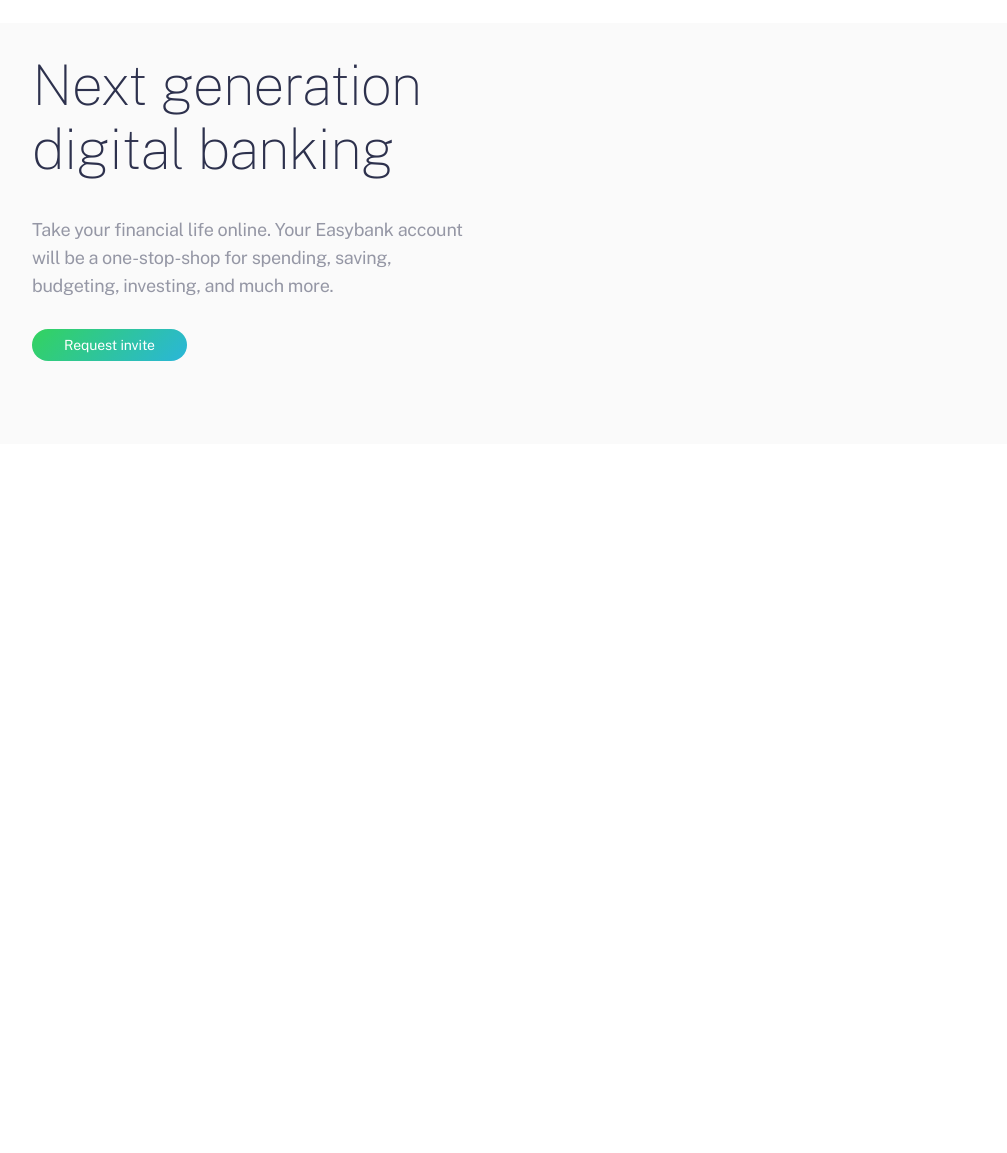
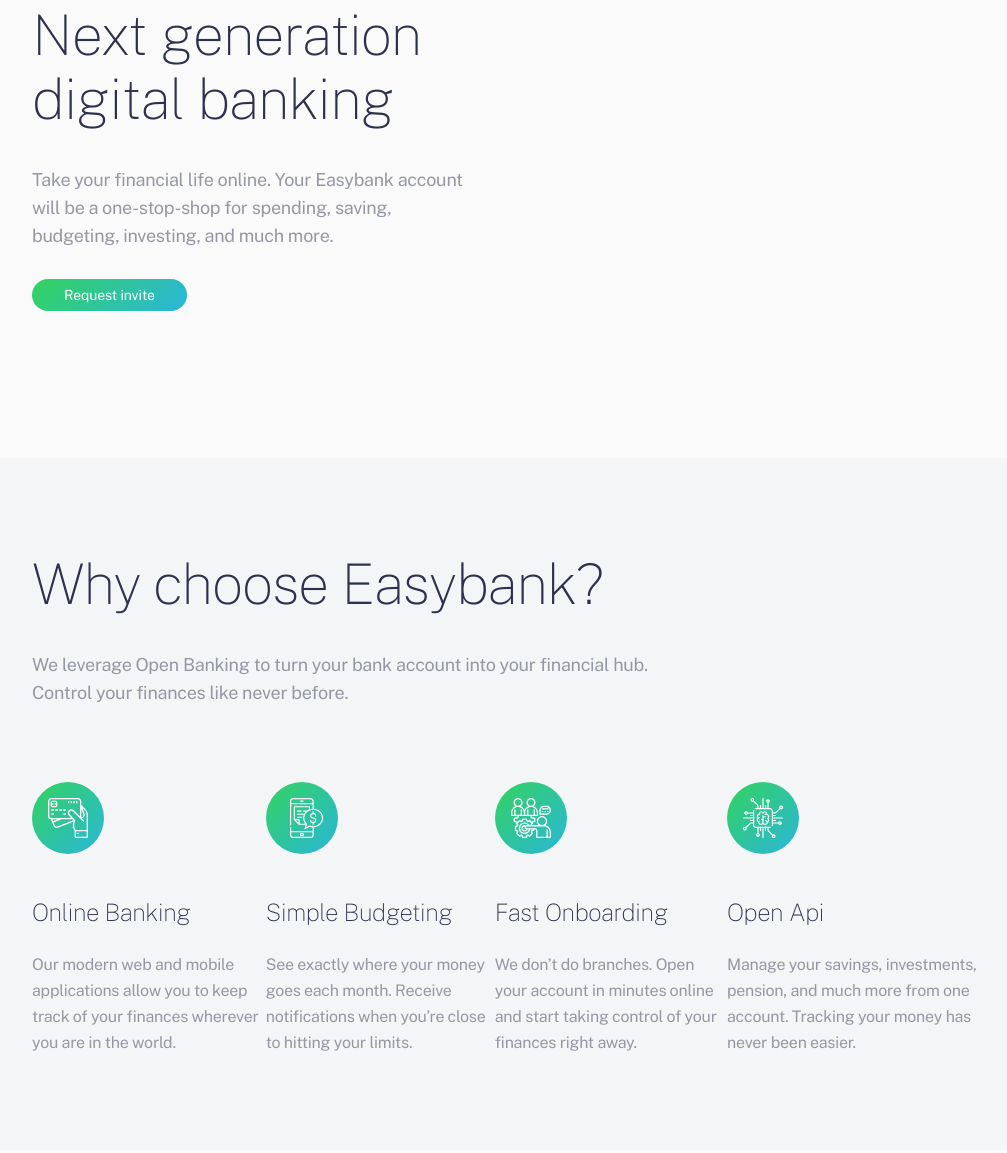
Before and after one commit to erdonogli/easy-banking, a plain HTML site: page index.html in a window 1280 px wide. Shown: the part 277-1430 px from the top of the page, without its empty margins (133-1140 px from the left). Before the commit the page ends 800 px from the top, so only its background shows below. Drawn offline with nearby package versions, Linux system fonts and the light colour scheme.

Commit message:
third container added

```diff
--- a/css/main.css
+++ b/css/main.css
@@ -5,6 +5,7 @@
     --gray: #9597A5;
     --white: #fff;
     --smoke: #fafafa;
+    --whismo: #f4f5f7;
 }
 
 *,
@@ -71,11 +72,14 @@
 /* main */
 /* hero */
 .container-hero-section {
-    margin-top: 300px;
+    margin-top: 250px;
+    padding-bottom: 94px;
 }
+
 .hero-information {
     width: 447px;
 }
+
 .hero-information__title {
     color: var(--black);
     font-size: 56px;
@@ -96,3 +100,68 @@
     letter-spacing: -0.281px;
     margin: 35px 0;
 }
+
+/* second */
+
+
+/* third */
+.container-third-section {
+    padding: 94px 165px;
+    background-color: var(--whismo);
+}
+
+.third-info {
+    width: 635px;
+}
+
+.third-info__title {
+    color: var(--black);
+    font-size: 56px;
+    font-style: normal;
+    font-weight: 100;
+    line-height: 64px;
+    /* 114.286% */
+    letter-spacing: -1px;
+}
+
+.third-info__text {
+    color: var(--gray);
+    font-size: 18px;
+    font-style: normal;
+    font-weight: 400;
+    line-height: 28px;
+    /* 155.556% */
+    letter-spacing: -0.281px;
+    margin: 35px 0;
+}
+
+.card__title {
+    color: var(--black);
+    font-size: 24px;
+    font-style: normal;
+    font-weight: 100;
+    line-height: 28px;
+    /* 116.667% */
+    letter-spacing: -0.429px;
+    margin-top: 40px;
+    margin-bottom: 26px;
+}
+
+.card__text {
+    color: var(--gray);
+    font-size: 16px;
+    font-style: normal;
+    font-weight: 400;
+    line-height: 26px;
+    /* 162.5% */
+    letter-spacing: -0.25px;
+}
+.cards {
+    list-style: none;
+    display: flex;
+    justify-content: space-between;
+    padding-top: 40px;
+}
+.card {
+    max-width: 255px;
+}
--- a/index.html
+++ b/index.html
@@ -76,6 +76,50 @@
                 </div>
             </div>
         </section>
+
+        <section class="second-section">
+            <div class="container container-second-section"></div>
+        </section>
+
+        <section class="third-section">
+            <div class="container container-third-section">
+                <div class="third-info">
+                    <h1 class="third-info__title">Why choose Easybank?</h1>
+                    <p class="third-info__text">We leverage Open Banking to turn your bank account into your financial
+                        hub. Control your finances like never before.</p>
+                </div>
+
+                <ul class="cards">
+                    <li class="card">
+                        <img src="./images/Group 23.svg" alt="icon" class="card__img">
+                        <h1 class="card__title">Online Banking</h1>
+                        <p class="card__text">Our modern web and mobile applications allow you to keep track of your
+                            finances wherever you are in the world.</p>
+                    </li>
+
+                    <li class="card">
+                        <img src="./images/Group 22.svg" alt="icon" class="card__img">
+                        <h1 class="card__title">Simple Budgeting</h1>
+                        <p class="card__text">See exactly where your money goes each month. Receive notifications when
+                            you’re close to hitting your limits.</p>
+                    </li>
+
+                    <li class="card">
+                        <img src="./images/Group 21.svg" alt="icon" class="card__img">
+                        <h1 class="card__title">Fast Onboarding</h1>
+                        <p class="card__text">We don’t do branches. Open your account in minutes online and start taking
+                            control of your finances right away.</p>
+                    </li>
+
+                    <li class="card">
+                        <img src="./images/Group 20.svg" alt="icon" class="card__img">
+                        <h1 class="card__title">Open Api</h1>
+                        <p class="card__text">Manage your savings, investments, pension, and much more from one account.
+                            Tracking your money has never been easier.</p>
+                    </li>
+                </ul>
+            </div>
+        </section>
     </main>
     <!-- footer -->
     <footer class="footer">
```
